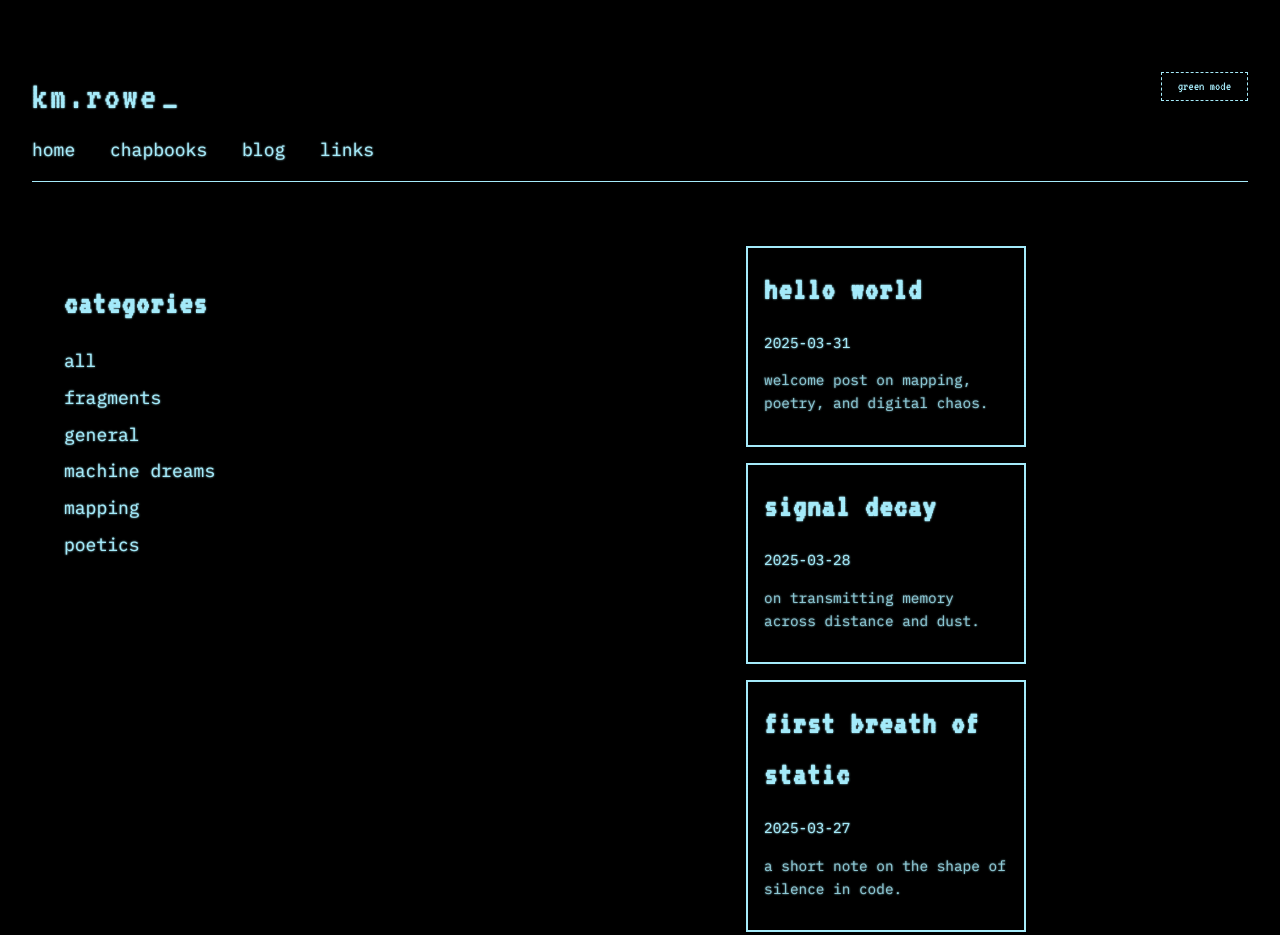
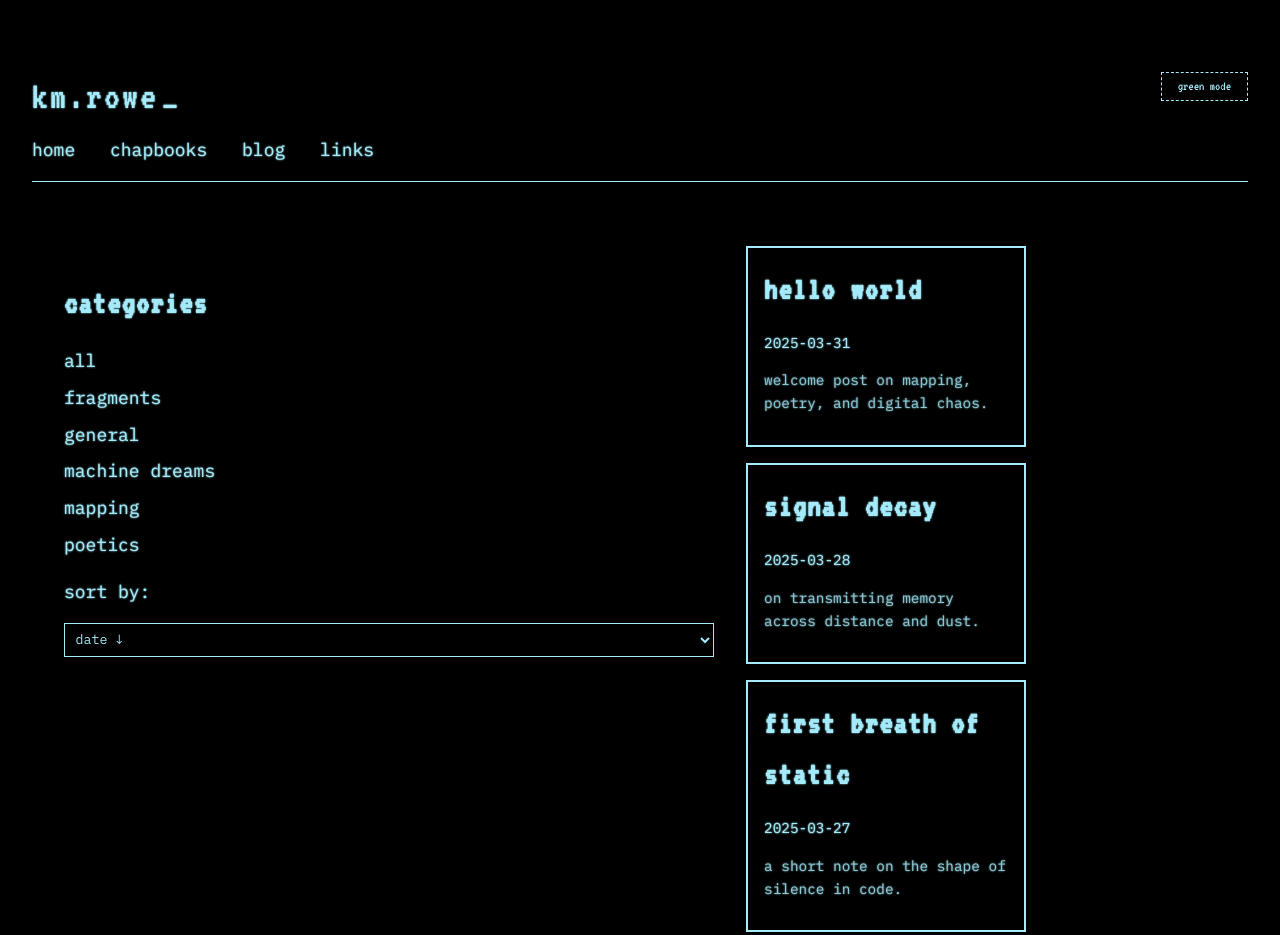
Before and after one commit to robotamerica/km.rowe, a website: page blog.html in a window 1280 px wide. Shown: the top 935 px of the page. Drawn offline with Linux system fonts and the light colour scheme.

Commit message:
Update blog.html

```diff
--- a/blog.html
+++ b/blog.html
@@ -10,6 +10,7 @@
       display: flex;
       gap: 2rem;
       padding: 2rem;
+      flex-wrap: wrap;
     }
     .categories ul {
       list-style: none;
@@ -21,6 +22,15 @@
     .categories a {
       cursor: pointer;
       display: block;
+    }
+    .categories select {
+      margin-top: 1rem;
+      width: 100%;
+      font-family: 'IBM Plex Mono', monospace;
+      background: black;
+      color: inherit;
+      border: 1px solid currentColor;
+      padding: 0.4rem;
     }
     .posts {
       flex: 1;
@@ -76,25 +86,32 @@
       <a href="links.html">links</a>
     </nav>
     <button class="toggle-mode" onclick="toggleCRT()" id="modeToggle">green mode</button>
-  </header><audio id="click-sound" src="assets/click.wav" preload="auto"></audio>
-
-  <main class="blog-layout">
+  </header>
+  <audio id="click-sound" src="assets/click.wav" preload="auto"></audio>  <main class="blog-layout">
     <aside class="categories">
       <h2>categories</h2>
       <ul id="category-list"></ul>
+      <label for="sortSelect">sort by:</label>
+      <select id="sortSelect" onchange="sortPosts(this.value)">
+        <option value="desc">date ↓</option>
+        <option value="asc">date ↑</option>
+      </select>
     </aside>
     <section class="posts" id="post-grid"></section>
   </main>  <script>
     let allPosts = [];
+    let currentSort = 'desc';
 
     async function loadPosts() {
       const res = await fetch('posts/posts.json');
       allPosts = await res.json();
-      allPosts.sort((a, b) => new Date(b.date) - new Date(a.date));
+      sortAndRender(currentSort);
+      buildCategorySidebar();
+    }
 
+    function buildCategorySidebar() {
       const categories = Array.from(new Set(allPosts.map(p => p.category)));
       categories.sort();
-
       const catList = document.getElementById('category-list');
       catList.innerHTML = '';
 
@@ -107,8 +124,20 @@
         li.innerHTML = `<a onclick="filterPosts('${cat}')">${cat}</a>`;
         catList.appendChild(li);
       });
+    }
 
-      renderPosts(allPosts);
+    function sortAndRender(direction) {
+      currentSort = direction;
+      const sorted = [...allPosts].sort((a, b) => {
+        const da = new Date(a.date);
+        const db = new Date(b.date);
+        return direction === 'asc' ? da - db : db - da;
+      });
+      renderPosts(sorted);
+    }
+
+    function sortPosts(order) {
+      sortAndRender(order);
     }
 
     function renderPosts(posts) {
```
